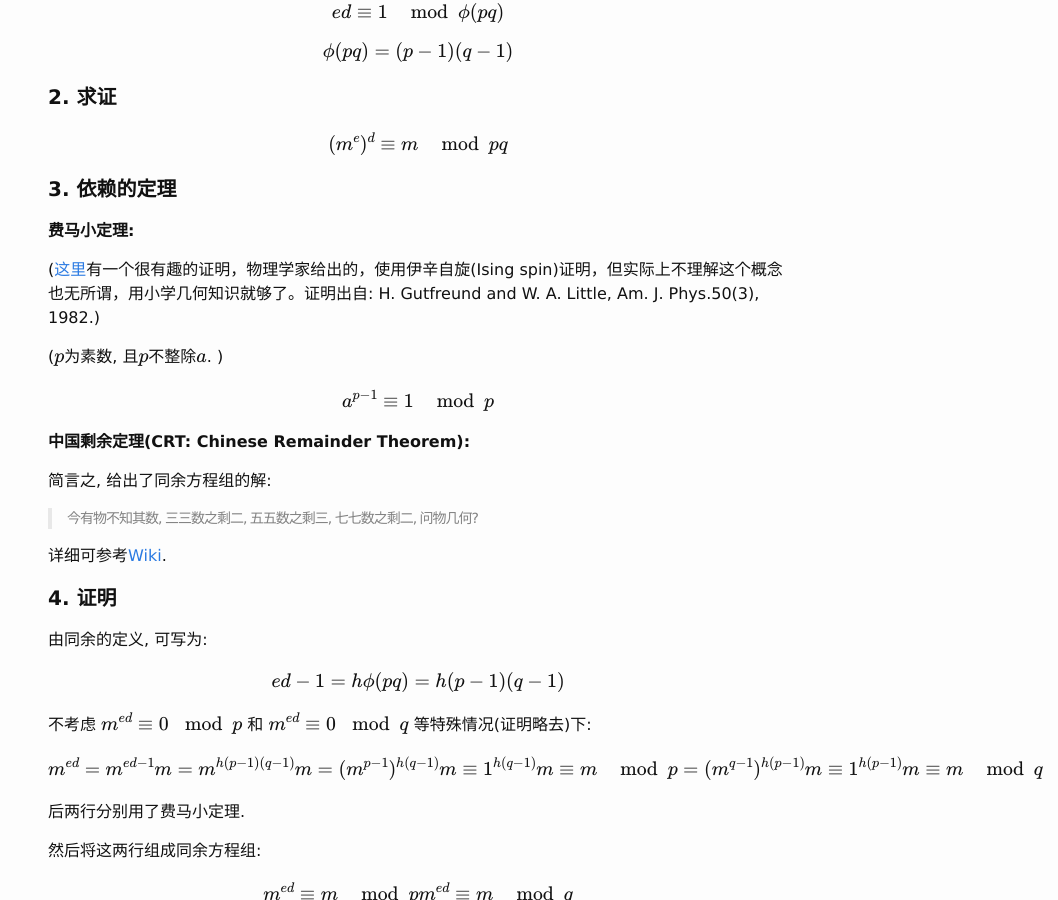
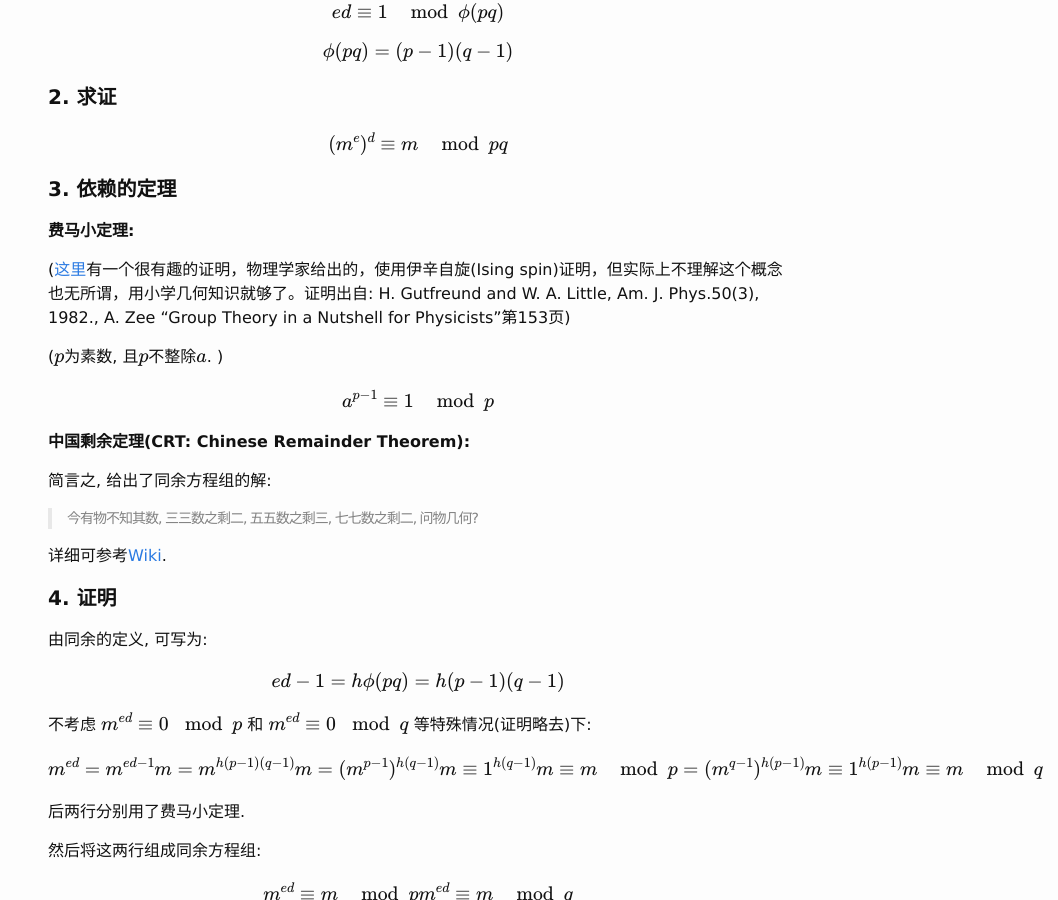
Before and after one commit to scateu/scateu.github.io, a Jekyll site: the page built from _posts/2016-11-25-crypto-note.md, in a window 1280 px wide and 900 px high, scrolled down 2626 px. Shown: the whole window, without its empty margins (222-1280 px from the left). Built offline with Jekyll 4.4.1, drawn with Linux system fonts in a browser that asks for light colours; nearby versions of some CDN libraries; formulas are drawn with MathJax 3; comment, search, counter and statistics services are not loaded.

Commit message:
Wed Feb 15 10:28:31 HKT 2017

```diff
--- a/_posts/2016-11-25-crypto-note.md
+++ b/_posts/2016-11-25-crypto-note.md
@@ -153,7 +153,7 @@
 
 **费马小定理:**
 
-([这里](https://mp.weixin.qq.com/s?__biz=MzA3OTgzMzUzOA==&mid=2651227431&idx=1&sn=8a249975b3b754b062a9f998eb111338&chksm=845f558ab328dc9c200db932866abd363a5b284e35f72c7317aa2329c9d7b003339724cbe735&mpshare=1&scene=1&srcid=02155ICQJ3eATKwRpgHvufkN&pass_ticket=9%2F4JlZH6VGedHYRK2ggZ1a04q%2FglG9kWCUNTWLKKdauf91Rr3tjyz8UPyKamAyJS#rd)有一个很有趣的证明，物理学家给出的，使用伊辛自旋(Ising spin)证明，但实际上不理解这个概念也无所谓，用小学几何知识就够了。证明出自: H. Gutfreund and W. A. Little, Am. J. Phys.50(3), 1982.)
+([这里](https://mp.weixin.qq.com/s?__biz=MzA3OTgzMzUzOA==&mid=2651227431&idx=1&sn=8a249975b3b754b062a9f998eb111338&chksm=845f558ab328dc9c200db932866abd363a5b284e35f72c7317aa2329c9d7b003339724cbe735&mpshare=1&scene=1&srcid=02155ICQJ3eATKwRpgHvufkN&pass_ticket=9%2F4JlZH6VGedHYRK2ggZ1a04q%2FglG9kWCUNTWLKKdauf91Rr3tjyz8UPyKamAyJS#rd)有一个很有趣的证明，物理学家给出的，使用伊辛自旋(Ising spin)证明，但实际上不理解这个概念也无所谓，用小学几何知识就够了。证明出自: H. Gutfreund and W. A. Little, Am. J. Phys.50(3), 1982., A. Zee “Group Theory in a Nutshell for Physicists”第153页)
 
 ($p$为素数, 且$p$不整除$a$. )
 
```
